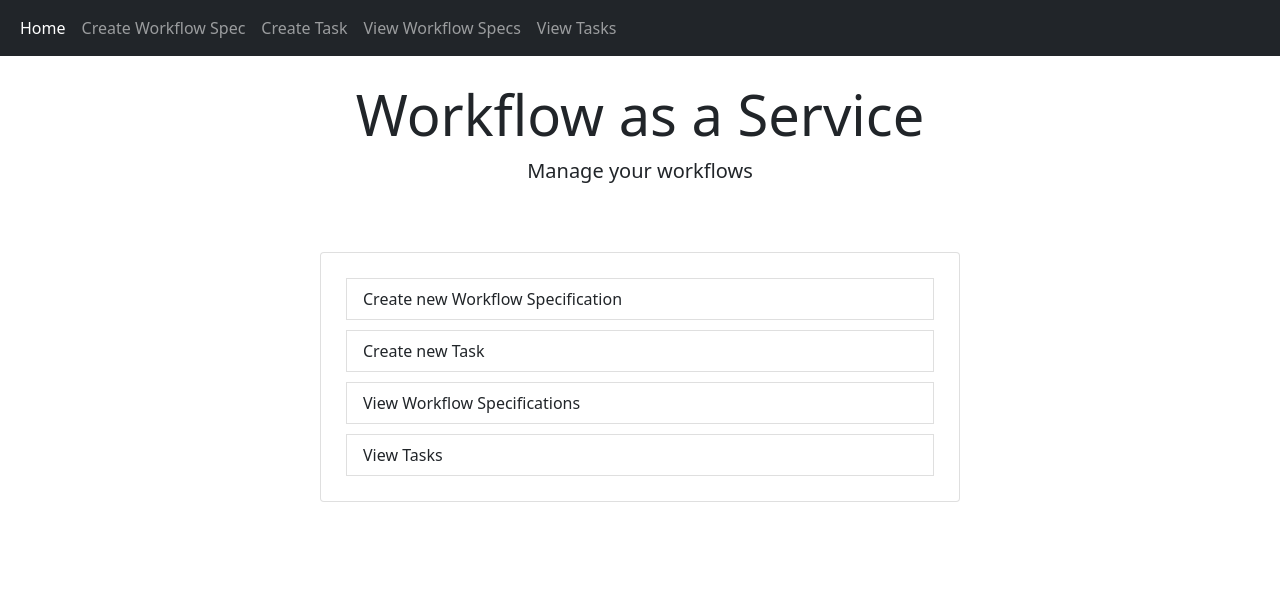
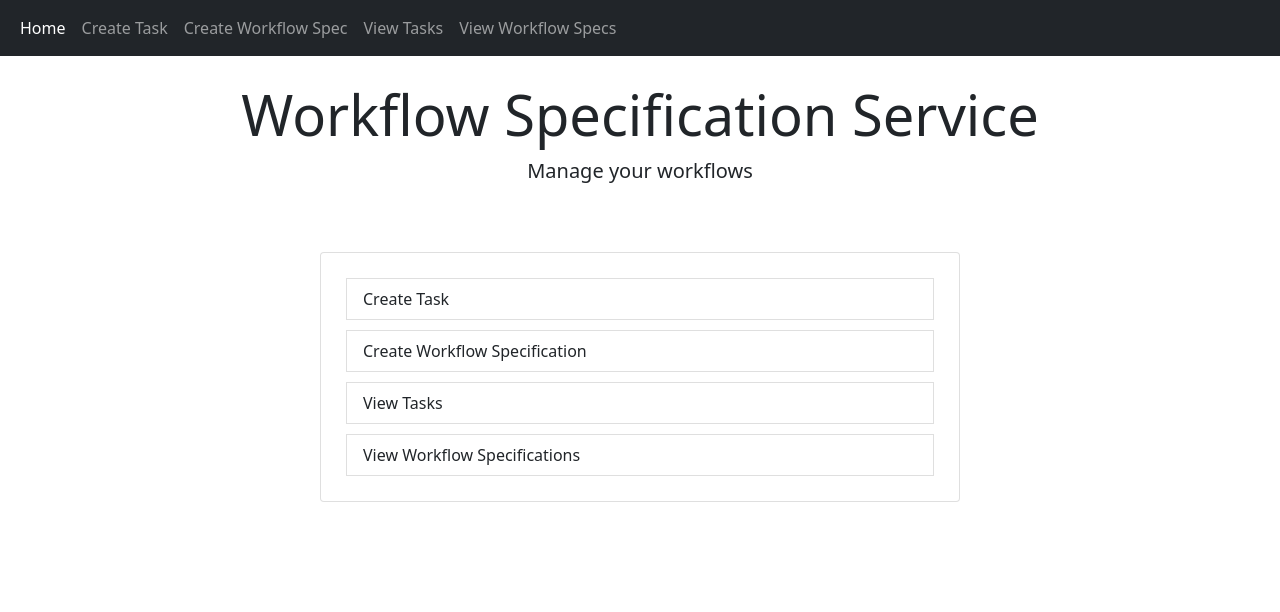
Before and after one commit to naveenkarya/workflow-as-a-service, a Flask app: template workflow-generator/src/main/resources/templates/dashboard.html in a window 1280 px wide. Shown: the top 612 px of the page. Run offline with Flask 2, Linux system fonts and the light colour scheme; the template is opened without the code that fills it, so the values that code supplies are empty; some libraries are stand-ins or nearby versions.

Commit message:
workflow spec UI changes

```diff
--- a/workflow-generator/src/main/resources/static/createTask.js
+++ b/workflow-generator/src/main/resources/static/createTask.js
@@ -63,6 +63,11 @@ $(function () {
 
                     $('#addTask').find('#message').html(msg);
                     $('#addTask').find('#message').removeClass('hide');
+
+                    // clear the create task form
+                    $('div#addTask').find('input').each(function(ind, obj) {
+                        $(obj).val('');
+                    });
                 },
                 error: function (x, e) {
                     let errorMessage = "Error Occurred. Please check with the admin."
--- a/workflow-generator/src/main/resources/templates/createWorkflow.html
+++ b/workflow-generator/src/main/resources/templates/createWorkflow.html
@@ -3,7 +3,7 @@
 
 <head>
     <meta charset="UTF-8">
-    <title>Workflow</title>
+    <title>Workflow Specification</title>
     <script src="https://ajax.googleapis.com/ajax/libs/jquery/3.5.1/jquery.min.js"></script>
     <link href="https://cdn.jsdelivr.net/npm/bootstrap@5.0.2/dist/css/bootstrap.min.css"
           rel="stylesheet"
@@ -24,10 +24,10 @@
                 <div class="collapse navbar-collapse" id="navbarNavAltMarkup">
                     <div class="navbar-nav">
                         <a class="nav-link" aria-current="page" href="/">Home</a>
+                        <a class="nav-link" href="/createTask">Create Task</a>
                         <a class="nav-link active" href="/createWorkflow">Create Workflow Spec</a>
-                        <a class="nav-link" href="/createTask">Create Task</a>
+                        <a class="nav-link" href="/viewTasks">View Tasks</a>
                         <a class="nav-link" href="/viewWorkflows">View Workflow Specs</a>
-                        <a class="nav-link" href="/viewTasks">View Tasks</a>
                     </div>
                 </div>
             </div>
--- a/workflow-generator/src/main/resources/templates/dashboard.html
+++ b/workflow-generator/src/main/resources/templates/dashboard.html
@@ -3,7 +3,7 @@
 
 <head>
     <meta charset="UTF-8">
-    <title>Workflow</title>
+    <title>Workflow Specification</title>
     <script src="https://ajax.googleapis.com/ajax/libs/jquery/3.5.1/jquery.min.js"></script>
     <link href="https://cdn.jsdelivr.net/npm/bootstrap@5.0.2/dist/css/bootstrap.min.css" rel="stylesheet" integrity="sha384-EVSTQN3/azprG1Anm3QDgpJLIm9Nao0Yz1ztcQTwFspd3yD65VohhpuuCOmLASjC" crossorigin="anonymous">
     <script src="https://cdn.jsdelivr.net/npm/bootstrap@5.0.2/dist/js/bootstrap.bundle.min.js" integrity="sha384-MrcW6ZMFYlzcLA8Nl+NtUVF0sA7MsXsP1UyJoMp4YLEuNSfAP+JcXn/tWtIaxVXM" crossorigin="anonymous"></script>
@@ -18,10 +18,10 @@
                 <div class="collapse navbar-collapse" id="navbarNavAltMarkup">
                     <div class="navbar-nav">
                         <a class="nav-link active" aria-current="page" href="/">Home</a>
+                        <a class="nav-link" href="/createTask">Create Task</a>
                         <a class="nav-link" href="/createWorkflow">Create Workflow Spec</a>
-                        <a class="nav-link" href="/createTask">Create Task</a>
+                        <a class="nav-link" href="/viewTasks">View Tasks</a>
                         <a class="nav-link" href="/viewWorkflows">View Workflow Specs</a>
-                        <a class="nav-link" href="/viewTasks">View Tasks</a>
                     </div>
                 </div>
             </div>
@@ -30,7 +30,7 @@
 
     <div>
         <div class="jumbotron text-center" style="padding: 25px">
-            <h1 class="display-4">Workflow as a Service</h1>
+            <h1 class="display-4">Workflow Specification Service</h1>
             <p class="lead">Manage your workflows</p>
         </div>
 
@@ -38,16 +38,16 @@
             <div class="card justify-content-center" style="padding: 25px;">
                 <div class="list-group">
                     <div style="padding-bottom: 10px;">
-                        <a href="/createWorkflow" class="list-group-item list-group-item-action">Create new Workflow Specification</a>
+                        <a href="/createTask" class="list-group-item list-group-item-action">Create Task</a>
                     </div>
                     <div style="padding-bottom: 10px;">
-                        <a href="/createTask" class="list-group-item list-group-item-action">Create new Task</a>
+                        <a href="/createWorkflow" class="list-group-item list-group-item-action">Create Workflow Specification</a>
                     </div>
                     <div style="padding-bottom: 10px;">
-                        <a href="/viewWorkflows" class="list-group-item list-group-item-action">View Workflow Specifications</a>
+                        <a href="/viewTasks" class="list-group-item list-group-item-action">View Tasks</a>
                     </div>
                     <div>
-                        <a href="/viewTasks" class="list-group-item list-group-item-action">View Tasks</a>
+                        <a href="/viewWorkflows" class="list-group-item list-group-item-action">View Workflow Specifications</a>
                     </div>
                 </div>
             </div>
```
Also changed, not shown: workflow-generator/src/main/resources/templates/createTask.html (+6 -7 lines), workflow-generator/src/main/resources/templates/viewTasks.html (+4 -4 lines), workflow-generator/src/main/resources/templates/viewWorkflows.html (+11 -5 lines).
